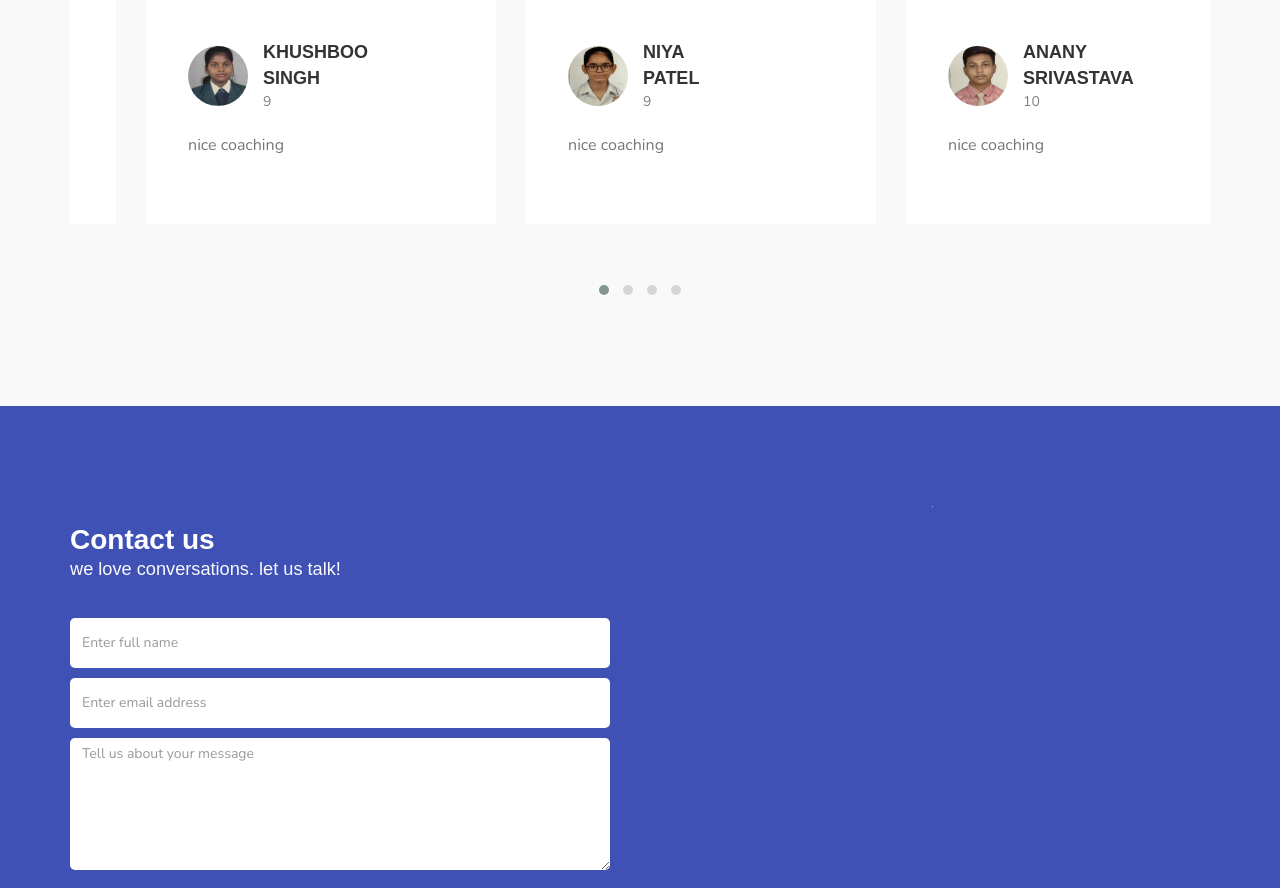
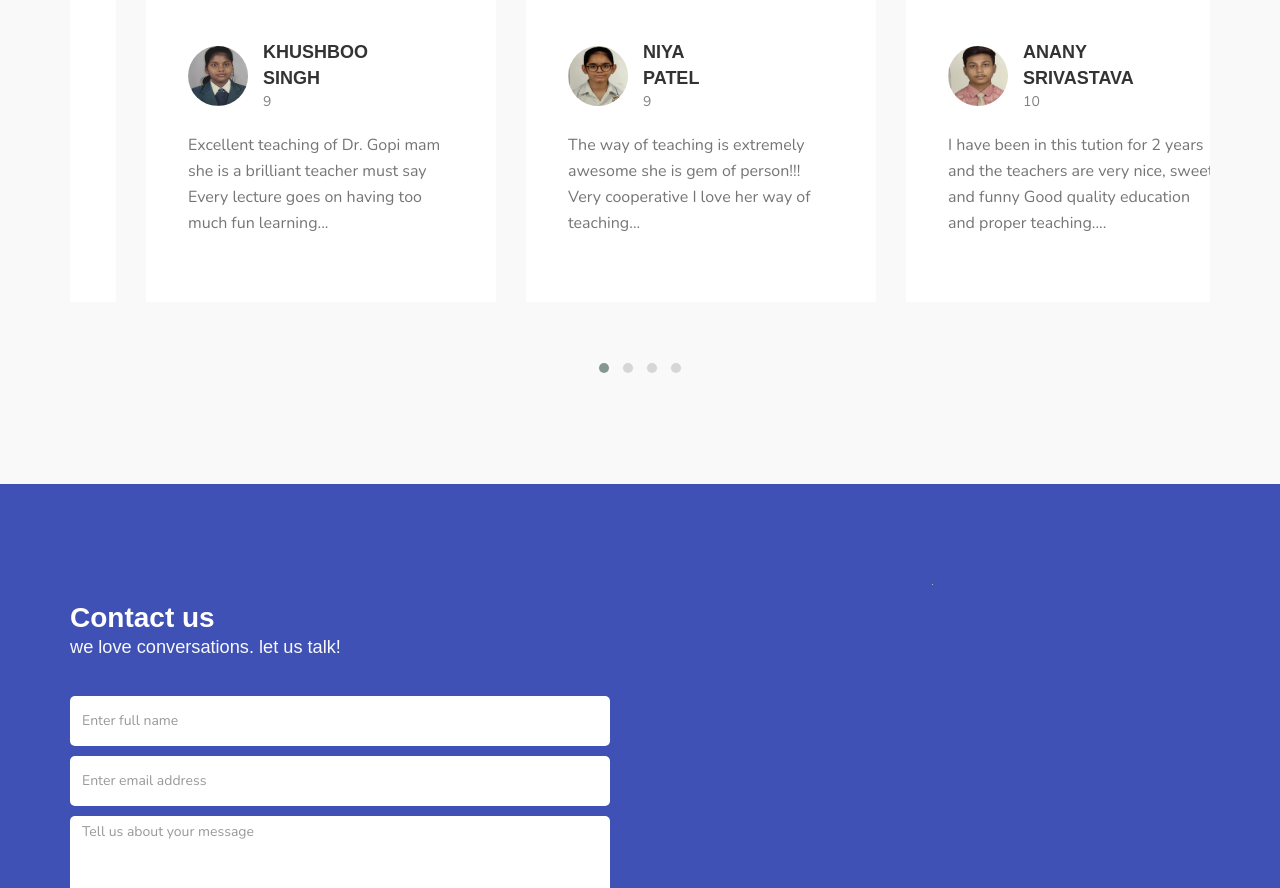
Before and after one commit to kvmodi19/science-avenue-academy-tution, a Next.js app: page / in a window 1280 px wide. Shown: the part 3180-4068 px from the top of the page. Built offline with nearby package versions, Linux system fonts and the light colour scheme; a web font is replaced by a local one.

Commit message:
updated testimonials

```diff
--- a/next.config.js
+++ b/next.config.js
@@ -1,16 +1,24 @@
 /** @type {import('next').NextConfig} */
-const webpack = require("webpack");
-const isProd = process.env.NODE_ENV === 'production';
+const {
+  PHASE_DEVELOPMENT_SERVER,
+  PHASE_PRODUCTION_BUILD,
+} = require('next/constants');
 
-const nextConfig = {
+module.exports = (phase) => {
+  // when started in development mode `next dev` or `npm run dev` regardless of the value of STAGING environment variable
+  const isDev = phase === PHASE_DEVELOPMENT_SERVER
+  // when `next build` or `npm run build` is used
+  const isProd = phase === PHASE_PRODUCTION_BUILD
+
+  console.log(`isDev:${isDev}  isProd:${isProd} `)
+
+  const env = {
     reactStrictMode: true,
-  // basePath:'/science-avenue-academy-tution',
     publicRuntimeConfig: {
       // Will be available on both server and client
-    // staticFolder: isProd ? '/science-avenue-academy-tution' : '',
-    staticFolder: '/science-avenue-academy-tution',
+      staticFolder: isProd ? '/science-avenue-academy-tution' : '',
     },
-  images:{
+    images: {
       unoptimized: true
     },
     webpack: (config, { buildId, dev, isServer, defaultLoaders, webpack }) => {
@@ -25,5 +33,8 @@ const nextConfig = {
     }
   }
 
-
-module.exports = nextConfig
+  // next.config.js object
+  return {
+    env,
+  }
+}
--- a/src/components/Testimonial.tsx
+++ b/src/components/Testimonial.tsx
@@ -25,22 +25,24 @@ export default function Testimonial() {
     const reviews = [
         {
             "name": "SHIKHA PARIHAR",
-            "description": "nice coaching",
+            "description": "Science avenue tution classes is a very nice classes for me. I have improved myself becz of the quality of study in this classes....",
             "class": 9
         },
         {
             "name": "KHUSHBOO SINGH",
-            "description": "nice coaching",
+            "description":  `Excellent teaching of Dr. Gopi mam she is a brilliant teacher must say
+            Every lecture goes on having too much fun learning...`,
             "class": 9
         },
         {
             "name": "NIYA PATEL",
-            "description": "nice coaching",
+            "description": "The way of teaching is extremely awesome she is gem of person!!! Very cooperative I love her way of teaching...",
             "class": 9
         },
         {
             "name": "ANANY SRIVASTAVA",
-            "description": "nice coaching",
+            "description": `I have been in this tution for 2 years and the teachers are very nice, sweet and funny
+            Good quality education and proper teaching....`,
             "class": 10
         },
         {
@@ -50,32 +52,34 @@ export default function Testimonial() {
         },
         {
             "name": "SAKSHI NAYAK",
-            "description": "nice coaching",
+            "description": "The faculty is great and very experienced. They all understand our difficulties and make us work upon them. We are provided with knowledge and practice...",
             "class": 12
         },
         {
             "name": "VIDHI PATEL",
-            "description": "nice coaching",
+            "description": "Highly qualified teacher who taught biology to top rankers of vadodara in NEET, I strongly recommend science avenue academy for all medical entrance",
             "class": 12
         },
         {
             "name": "DIYA PARMAR",
-            "description": "nice coaching",
+            "description": "The way gopi ma'am teaches, she knows how to teach and how to remember it! She teaches whole concept very well! She is friendly and very supportive",
             "class": 12
         },
         {
             "name": "TRUPTI  SOTKAR",
-            "description": "nice coaching",
+            "description": `Quality teaching
+            Best classes in vadsar vadodara
+            Experienced faculties makes study easy`,
             "class": 12
         },
         {
             "name": "AYUSH PATEL",
-            "description": "nice coaching",
+            "description": "Experienced faculties, best classes in vadodara, that gives personal attention on each student...",
             "class": 9
         },
         {
             "name": "ARADHYA SHRIVASTAVA",
-            "description": "nice coaching",
+            "description": "Wonderful Team led by Gopi Ma'am. Have had a wonderful time working with them. Highly recommended.",
             "class": 9
         }
     ];
--- a/src/components/index.tsx
+++ b/src/components/index.tsx
@@ -19,4 +19,5 @@ export {
     About,
     Feature,
     Testimonial,
+    Gallary,
 }
--- a/src/pages/index.tsx
+++ b/src/pages/index.tsx
@@ -1,9 +1,10 @@
 import Head from 'next/head'
 
 import { useEffect, useState } from 'react'
-import { About, Contact, Courses, Feature, Footer, Header, Slider, Team, Testimonial } from '@/components'
+import { About, Contact, Courses, Feature, Footer, Gallary, Header, Slider, Team, Testimonial } from '@/components'
 import { InView } from 'react-intersection-observer';
-import Gallary from '@/components/Gallary';
+import getConfig from 'next/config';
+const { publicRuntimeConfig } = getConfig();
 
 export default function Home() {
   const [showPreloader, updatePreloader] = useState(true);
@@ -21,9 +22,13 @@ export default function Home() {
     <>
       <Head>
         <title>Science Avenue Academy</title>
+        <meta property="og:title" content="Science Avenue Academy" />
+        <meta property="og:description" content="Science avenue | Tution classes For 8th -10th , 11th - 12th Science all Main subjects" />
+        <meta property="og:url" content="https://kvmodi19.github.io/science-avenue-academy-tution/" />
+        <meta property="og:type" content="website" />
         <meta name="description" content="Science Avenue Academy | Tution class 8th ,9th ,10th , 11th- 12th Science all Main subjects Open today until 7:00 PM" />
         <meta name="viewport" content="width=device-width, initial-scale=1" />
-        <link rel="icon" href="/favicon.ico" />
+        <link rel="icon" href={`${publicRuntimeConfig.staticFolder || ''}/favicon.ico`} />
       </Head>
       {/* <!-- PRE LOADER --> */}
       {showPreloader &&
```
Also changed, not shown: public/images/slider-image-2.jpeg. Lines whose indentation alone changed are shown as unchanged.
